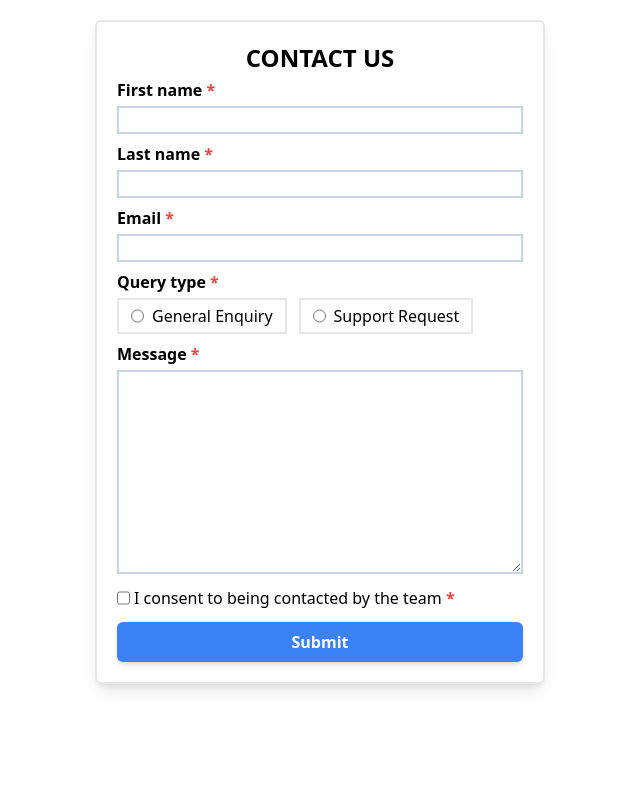
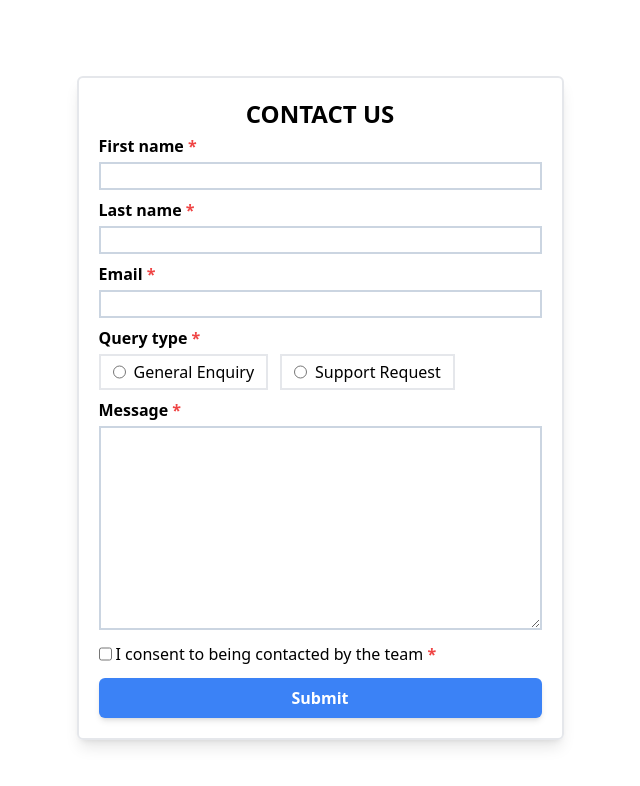
Before and after one commit to dibmarco/frontend-mentor, a React (Create React App) app in the folder 07. contact-form-main/: page / in a window 1280 px wide. Shown: the top 786 px of the page, without its empty margins (320-960 px from the left). Built offline with nearby package versions, Linux system fonts and the light colour scheme.

Commit message:
Update App.jsx

```diff
--- a/07. contact-form-main/src/App.jsx
+++ b/07. contact-form-main/src/App.jsx
@@ -14,7 +14,7 @@ function App() {
   }
 
   return (
-    <div className=" w-[360px] sm:w-[450px] mx-auto my-5">
+    <div className="flex justify-center items-center h-screen w-auto sm:w-[480px] mx-auto my-2">
       <form
         className="flex flex-col gap-1 p-5 shadow-lg border-2 rounded-md"
         onSubmit={handleSubmit(formSubmit, formError)}
```
